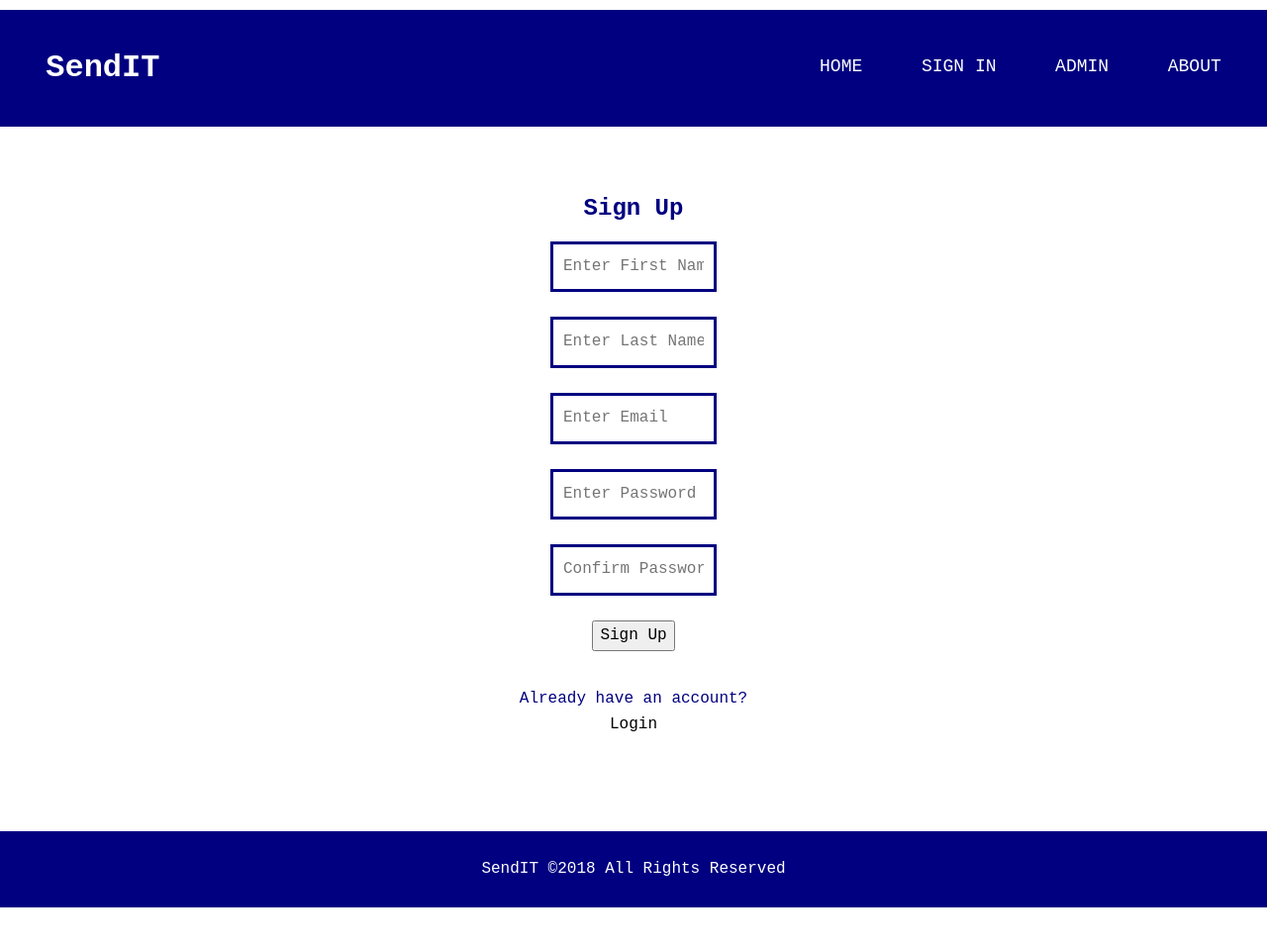
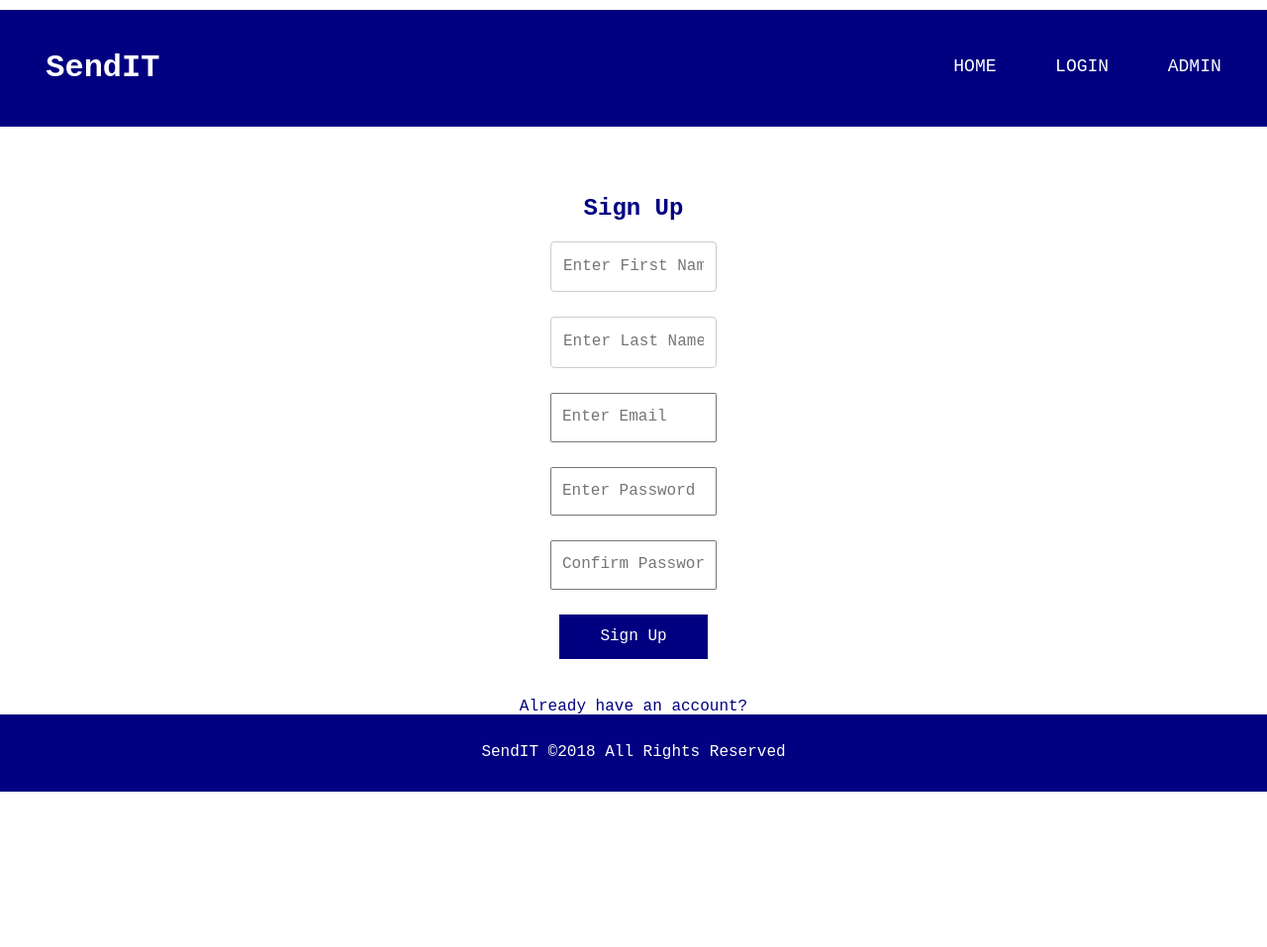
Before and after one commit to paulzay/SendIT, a Python web app: template UI/templates/signup.html in a window 1280 px wide. Shown: the whole page at 99% size. After the commit the page ends 800 px from the top, so only its background shows below. Run offline with Jinja, Linux system fonts and the light colour scheme; the template is opened without the code that fills it, so the values that code supplies are empty.

Commit message:
[starts #161918174] implementing feedback

```diff
--- a/UI/static/css/main.css
+++ b/UI/static/css/main.css
@@ -56,6 +56,7 @@ nav li{
   display: inline-block;
   margin-left: 50px;
   padding-top: 30px;
+  position: relative;
 }
 
 nav a{
@@ -73,17 +74,10 @@ nav a{
     color: white;
     padding: 10px;
     margin: 0px;
-    position: relative;
+    position: fixed;
     width: 100%;
     margin-top: 3em;
     clear: both;
-}
-
-.navbar li{
-    list-style: none;
-    text-decoration: none;
-    padding: 0%;
-    float: left;
 }
 
 .form-group{
@@ -106,27 +100,39 @@ input[type="text"]{
   display: block;
   margin-bottom: 25px;
   width: 100%;
-  border: solid navy;
+
 }
 input[type="password"]{
   display: block;
   margin-bottom: 25px;
   width: 100%;
-  border: solid navy;
+
 }
 input[type="email"]{
   display: block;
   margin-bottom: 25px;
   width: 100%;
-  border: solid navy;
+
 }
 input[type="number"]{
   display: block;
   margin-bottom: 25px;
   width: 100%;
-  border: solid navy;
+
 }
+.mitbut{
+  background-color: navy;
+  width: 150px;
+  height: 45px;
+  border: none;
+  background: navy;
+  text-align: center;
+  color: white;
 
+}
+.mitbut:hover{
+  opacity: 1;
+}
 .sign-up a{
   color: #000000;
 }
@@ -140,38 +146,7 @@ input[type="number"]{
   margin: 20px;
   background-color: dimgray;
 }
-.mymenu{
-  border: 2px solid rgb(53, 52, 52);
-  padding: 0px 0px;
-  margin: 20px;
-  top: 0px;
 
-}
-.mymenu a{
-  color: white;
-  text-transform: uppercase;
-  text-decoration: none;
-  font-size: 18px;
-  display: inline;
-  color: #000;
-}
-.mymenu a:hover{
-  color: blueviolet;
-}
-.mymenu:hover
-.quote {
-  margin-bottom: 60px;
-}
-.mymenu ul{
-  margin: 0;
-  padding: 0;
-  list-style: none;
-}
-.mymenu li{
-  display: inline-block;
-  margin-left: 50px;
-  padding-top: 30px;
-}
 .box-shadow {
   background-color: #fff;
   box-shadow: 0 1px 8px -3px rgba(0,0,0,0.5);
@@ -236,20 +211,6 @@ label {
     display: inline-block;
 }
 
-input[type=submit] {
-    background-color: navy;
-    color: white;
-    padding: 12px 20px;
-    border: none;
-    border-radius: 4px;
-    cursor: pointer;
-    float: right;
-}
-
-input[type=submit]:hover {
-    background-color: navy;
-}
-
 .textbox {
   border: 0;
   border-bottom: 1px solid #c3c3c3;
@@ -273,15 +234,7 @@ optgroup {
   font-weight: bolder;
   display: block;
 }
-.material-textbox ~ .focus-border, .select2-container--above ~ .focus-border {
-  position: absolute;
-  bottom: 0;
-  left: 50%;
-  width: 0;
-  height: 2px;
-  background-color: #39F;
-  transition: .4s;
-}
+
 table{
   margin-top: 9px;
   table-layout: fixed;
@@ -322,3 +275,11 @@ tbody tr:nth-child(even){
 tbody tr:hover{
   background: #fff;
 }
+
+html {
+  background-size: cover;
+}
+
+.index-bg {
+  background: url(UI/static/img/indexbg.jpg) no-repeat center center fixed;
+  }
--- a/UI/templates/login.html
+++ b/UI/templates/login.html
@@ -18,8 +18,6 @@
             <ul>
               <li><a href="../../index.html">Home</a></li>
               <li><a href="signup.html">Sign Up</a></li>
-              <li><a href="login.html">Login</a></li>
-              <li><a href="about.html">About</a></li>
               <li><a href="admin.html">Admin</a></li>
             </ul>
           </div>
@@ -29,8 +27,8 @@
     <div class="container">
         <form class="my-form">
           <div class="form-group">
-            <h2>Login to your account</h2>
-            <input type="password" placeholder="Enter Email" name="email" required>
+            <h2>Login</h2>
+            <input type="text" placeholder="Enter Email" name="email" required>
             <input type="password" placeholder="Enter Password" name="pass" required>
             <button class="mitbut" type="submit">Login</button>
           </div>
--- a/UI/templates/signup.html
+++ b/UI/templates/signup.html
@@ -17,9 +17,8 @@
         <nav>
             <ul>
               <li><a href="../../index.html">Home</a></li>
-              <li><a href="login.html">Sign In</a></li>
+              <li><a href="login.html">Login</a></li>
               <li><a href="admin.html">Admin</a></li>
-              <li><a href="about.html">About</a></li>
             </ul>
           </div>
         </nav>
@@ -29,8 +28,8 @@
       <form class="my-form">
         <div class="form-group">
           <h2>Sign Up</h2>
-          <input type="password" placeholder="Enter First Name" name="First Name" required>
-          <input type="password" placeholder="Enter Last Name" name="Last Name" required>
+          <input type="text" placeholder="Enter First Name" name="First Name" required>
+          <input type="text" placeholder="Enter Last Name" name="Last Name" required>
           <input type="email" placeholder="Enter Email" name="email" required>
           <input type="password" placeholder="Enter Password" name="password" required>
           <input type="password" placeholder="Confirm Password" name="password" required>
--- a/index.html
+++ b/index.html
@@ -1,9 +1,10 @@
 <!DOCTYPE html>
-<html>
+<html class="index-bg">
   <head>
     <meta charset="utf-8" />
     <meta http-equiv="X-UA-Compatible" content="IE=edge">
     <meta name="viewport" content="width=device-width, initial-scale=1">
+    <link rel="stylesheet" type="text/css" media="screen" href="UI/static/css/main.css" />
     <link rel="stylesheet" type="text/css" media="screen" href="UI/static/css/main.css" />
     <script src="UI/static/js/main.js"></script>
     <title>SendIT</title>
@@ -20,8 +21,7 @@
               <li><a href="index.html">Home</a></li>
               <li><a href="UI/templates/signup.html">Sign Up</a></li>
               <li><a href="UI/templates/login.html">Login</a></li>
-              <li><a href="UI/templates/about.html">About</a></li>
-              <li><a href="UI/templates/userpofile.html">Profile</a></li>
+              <li><a href="UI/templates/userprofile.html">Profile</a></li>
             </ul>
           </div>
         </nav>
```
Also changed, not shown: UI/templates/userprofile.html (+9 -11 lines), UI/static/img/indexbg.jpg (added).
